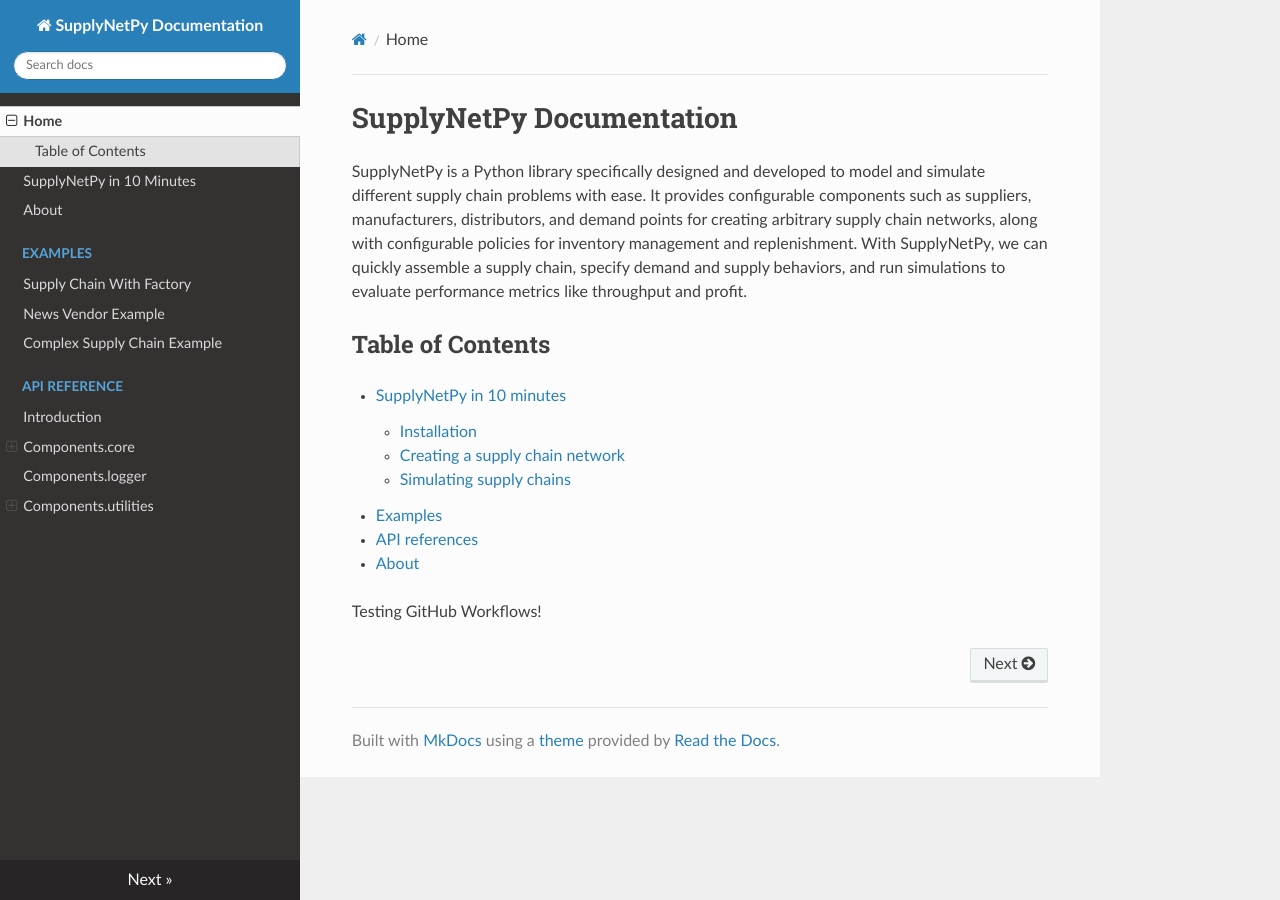
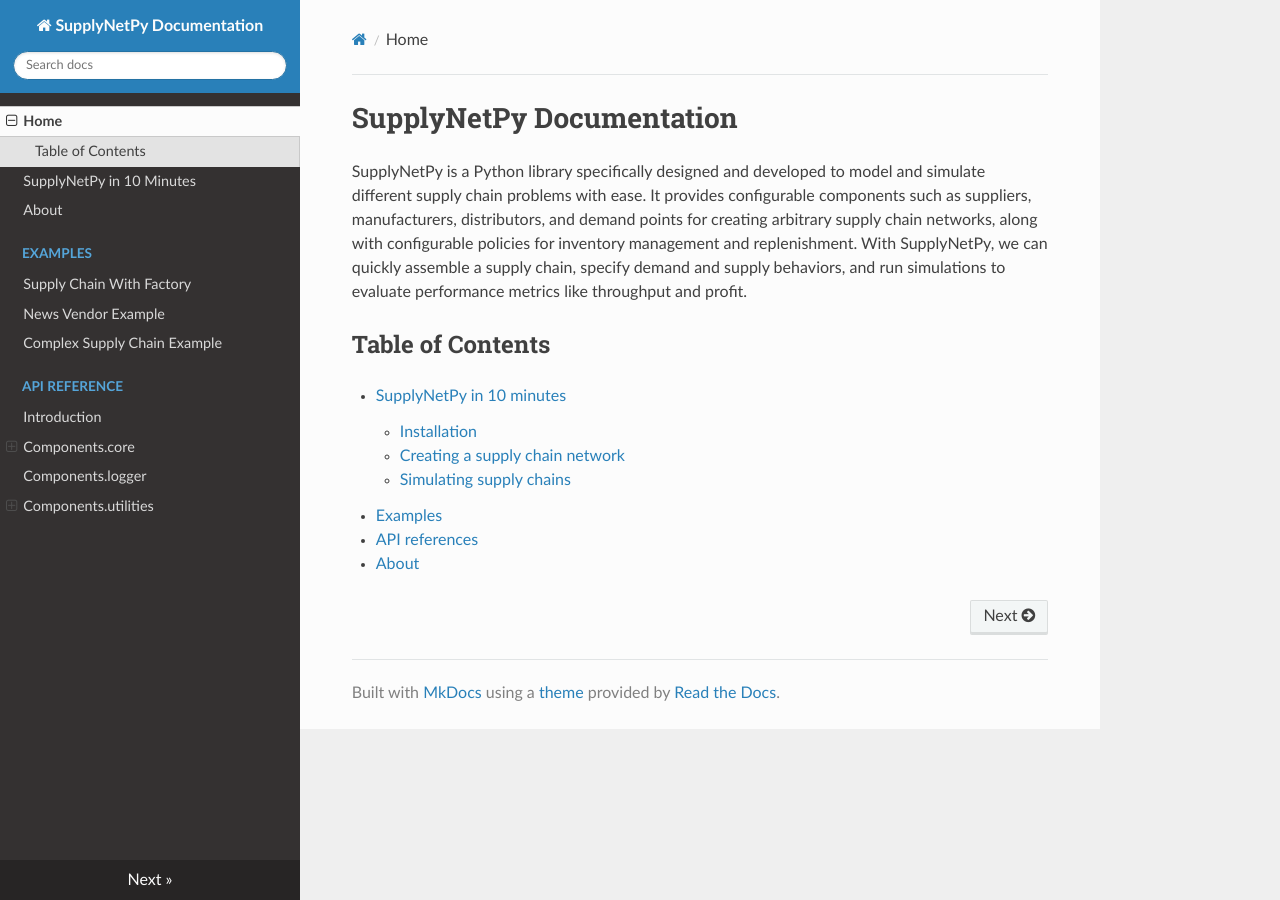
Before and after one commit to SupplyChainSimulation/SupplyNetPy, an MkDocs documentation site: the page built from docs/index.md, in a window 1280 px wide. Built offline with MkDocs 1.6.1, drawn with Linux system fonts in a browser that asks for light colours; nearby versions of some CDN libraries.

Commit message:
Tested GitHub workflows.

```diff
--- a/docs/index.md
+++ b/docs/index.md
@@ -11,5 +11,3 @@
 - [Examples](example.md)
 - [API references](api-reference/api-intro.md)
 - [About](about.md)
-
-Testing GitHub Workflows!
```
